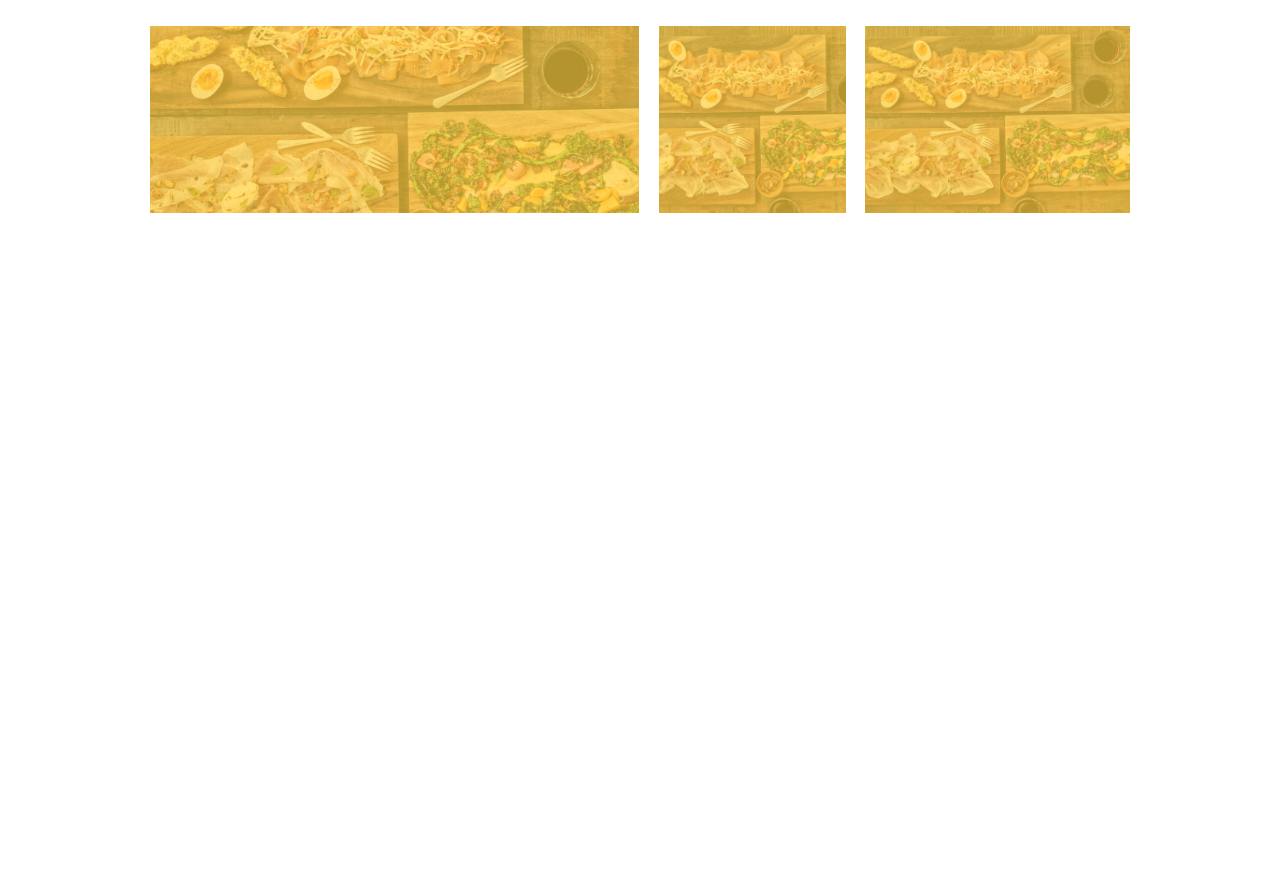
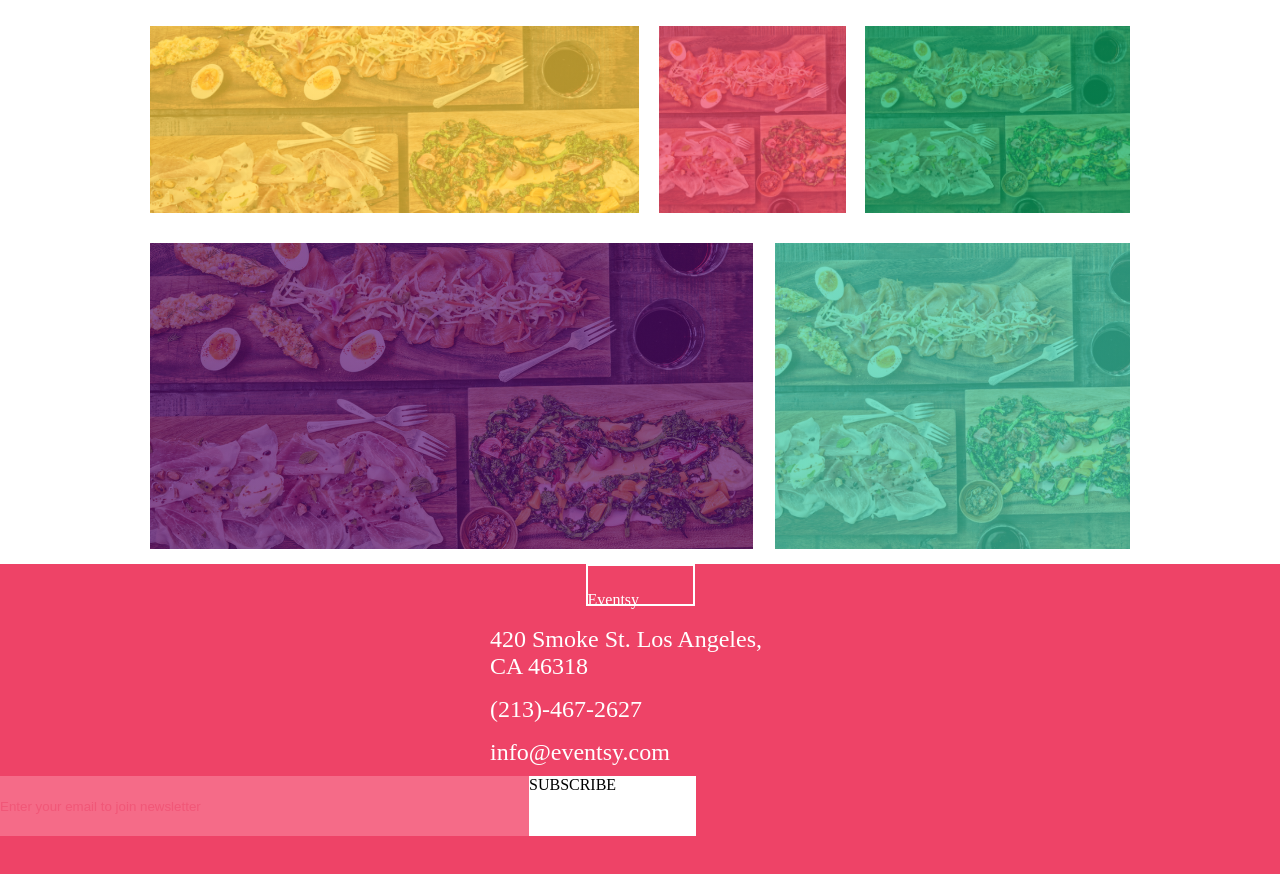
Before and after one commit to SUMMER-N215/homeworkfour, a plain HTML site: page gallery.html in a window 1280 px wide. Shown: the part 162-1036 px from the top of the page. Before the commit the page ends 800 px from the top, so only its background shows below. Drawn offline with Linux system fonts and the light colour scheme.

Commit message:
finished gallery page

```diff
--- a/gallery.html
+++ b/gallery.html
@@ -38,11 +38,33 @@
             <div class="imageThree"></div>
 
         </div>
-        <div class="rowTwo"></div>
+        <div class="rowTwo">
+            <div class="imageFour"></div>
+            <div class="imageFive"></div>
+
+
+        </div>
     </div>
 
 
-    <div class="gallery-images"></div>
+    <footer>
+        <div class="logo">
+            <span>Eventsy</span>
+        </div>
+
+
+        <div class="footer-info">
+
+            <p>420 Smoke St. Los Angeles, CA 46318</p>
+            <p>(213)-467-2627</p>
+            <p>info@eventsy.com</p>
+        </div>
+
+        <div class="signup">
+            <input type="text" placeholder="Enter your email to join newsletter" />
+            <div class="button">SUBSCRIBE</div>
+        </div>
+    </footer>
 
 </body>
 
--- a/scss/gallery.scss
+++ b/scss/gallery.scss
@@ -50,7 +50,7 @@
     width: 187px;
     height: 187px;
     background-image:
-    linear-gradient(rgba(255, 209, 64, 0.7), rgba(255, 209, 64, 0.7)),
+    linear-gradient(rgba(238, 67, 103, 0.7), rgba(238, 67, 103, 0.7)),
     url(/images/gallery/1.png);
     background-size: cover;
     background-repeat: no-repeat;
@@ -62,7 +62,7 @@
     width: 265px;
     height: 187px;
     background-image:
-    linear-gradient(rgba(255, 209, 64, 0.7), rgba(255, 209, 64, 0.7)),
+    linear-gradient(rgba(8, 173, 105, 0.7), rgba(8, 173, 105, 0.7)),
     url(/images/gallery/1.png);
     background-size: cover;
     background-repeat: no-repeat;
@@ -70,6 +70,42 @@
 
 }
 
+
+
+.rowTwo{
+    display: flex;
+    justify-content: space-between;
+    margin-bottom: 15px;
+}
+
+
+.imageFour{
+    width: 603px;
+    height: 306px;
+    background-image:
+    linear-gradient(rgba(84, 13, 110, 0.7), rgba(84, 13, 110, 0.7)),
+    url(/images/gallery/1.png);
+    background-size: cover;
+    background-repeat: no-repeat;
+    background-position: center;
+
+
+}
+
+.imageFive{
+    width: 355px;
+    height: 306px;
+    background-image:
+    linear-gradient(rgba(59, 206, 171, 0.7), rgba(59, 206, 171, 0.7)),
+    url(/images/gallery/1.png);
+    background-size: cover;
+    background-repeat: no-repeat;
+    background-position: center;
+
+}
+
+
+
 @media (max-width: 806px){
     .rowOne div{
         width: 600px;
```
Also changed, not shown: css/gallery.css, css/styles.css.
